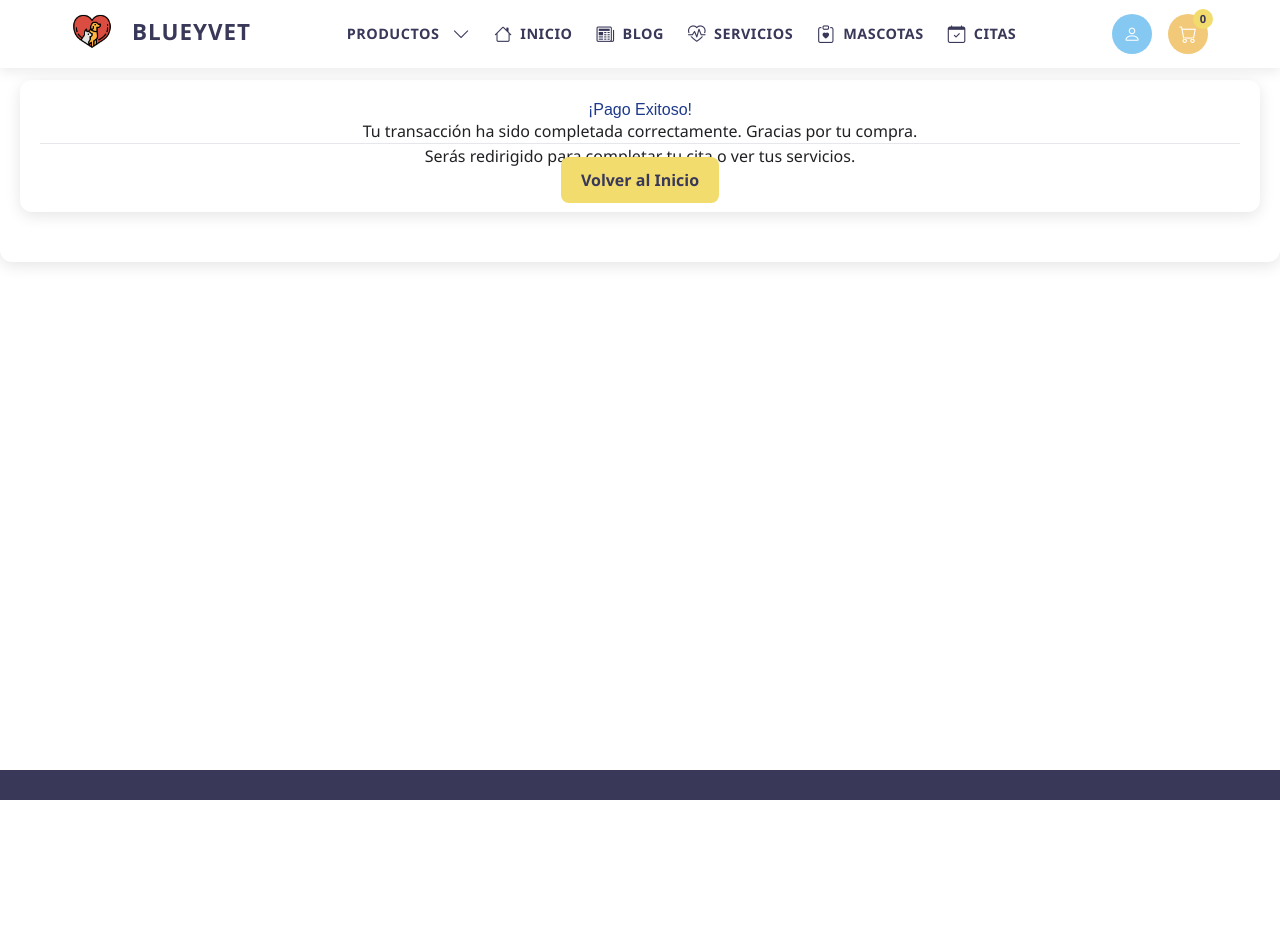
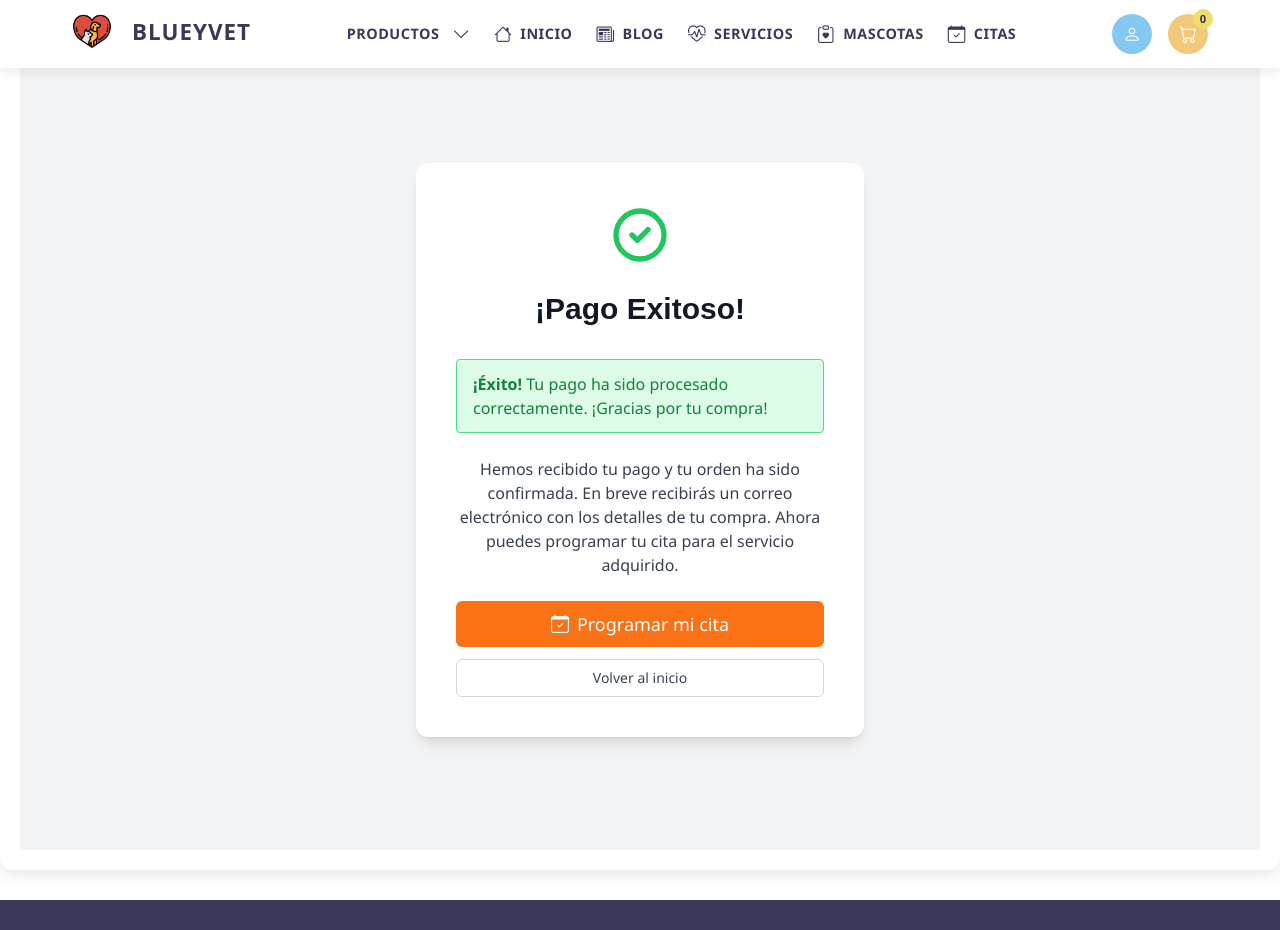
Before and after one commit to FatD01/Clinica_ecommerce_BlueyVet, a Laravel app: page /payments/success-page in a window 1280 px wide. Before the commit the page ends 800 px from the top, so only its background shows below. Run offline with Laravel 12, Linux system fonts and the light colour scheme; the visitor is signed in with stand-in values (Sample User, id 1); data comes from the database, SQL or seed files in the repository; style sheets or scripts are compiled from the project's sources.

Commit message:
20:12 12:/05 que sueño bro:(

```diff
--- a/resources/views/client/checkout/success.blade.php
+++ b/resources/views/client/checkout/success.blade.php
@@ -1,13 +1,66 @@
-@extends('layouts.app')
+{{-- resources/views/client/success.blade.php --}}
+
+@extends('layouts.app') {{-- Asegúrate de que este layout incluye Tailwind CSS --}}
 
 @section('content')
-<div class="container text-center py-5">
-    <div class="alert alert-success" role="alert">
-        <h4 class="alert-heading">¡Pago Exitoso!</h4>
-        <p>Tu transacción ha sido completada correctamente. Gracias por tu compra.</p>
-        <hr>
-        <p class="mb-0">Serás redirigido para completar tu cita o ver tus servicios.</p>
+    <div class="min-h-screen bg-gray-100 flex items-center justify-center py-12 px-4 sm:px-6 lg:px-8">
+        <div class="max-w-md w-full space-y-8 p-10 bg-white rounded-xl shadow-lg">
+            <div class="text-center">
+                {{-- Puedes añadir una imagen o icono de éxito aquí, como un checkmark --}}
+                <svg class="mx-auto h-16 w-16 text-green-500" fill="none" stroke="currentColor" viewBox="0 0 24 24" xmlns="http://www.w3.org/2000/svg">
+                    <path stroke-linecap="round" stroke-linejoin="round" stroke-width="2" d="M9 12l2 2 4-4m6 2a9 9 0 11-18 0 9 9 0 0118 0z"></path>
+                </svg>
+                <h2 class="mt-6 text-3xl font-extrabold text-gray-900">
+                    ¡Pago Exitoso!
+                </h2>
+            </div>
+            <div class="mt-8 space-y-6">
+                @if(Session::has('success'))
+                    <div class="bg-green-100 border border-green-400 text-green-700 px-4 py-3 rounded relative" role="alert">
+                        <strong class="font-bold">¡Éxito!</strong>
+                        <span class="block sm:inline">{{ Session::get('success') }}</span>
+                    </div>
+                @else
+                    <div class="bg-green-100 border border-green-400 text-green-700 px-4 py-3 rounded relative" role="alert">
+                        <strong class="font-bold">¡Éxito!</strong>
+                        <span class="block sm:inline">Tu pago ha sido procesado correctamente. ¡Gracias por tu compra!</span>
+                    </div>
+                @endif
+
+                <p class="text-gray-700 text-center">
+                    Hemos recibido tu pago y tu orden ha sido confirmada. En breve recibirás un correo electrónico con los detalles de tu compra.
+                    Ahora puedes programar tu cita para el servicio adquirido.
+                </p>
+
+                {{-- Opcional: Mostrar detalles de la transacción si se pasan del controlador --}}
+                @if(isset($order) && $order)
+                    <div class="text-gray-600 text-sm mt-4 p-4 bg-gray-50 rounded-md border border-gray-200">
+                        <p class="font-bold mb-2">Detalles de tu compra:</p>
+                        <p><span class="font-semibold">Servicio:</span> {{ $order->service->name ?? 'N/A' }}</p>
+                        <p><span class="font-semibold">Monto Pagado:</span> S/{{ number_format($order->amount ?? 0, 2) }} {{ $order->currency ?? 'N/A' }}</p>
+                        <p><span class="font-semibold">ID de Orden Local:</span> {{ $order->id ?? 'N/A' }}</p>
+                        @if(isset($paypal_order_id))
+                            <p><span class="font-semibold">ID de Transacción PayPal:</span> {{ $paypal_order_id }}</p>
+                        @endif
+                    </div>
+                @endif
+
+
+                <div class="text-center mt-6">
+                    {{-- Botón "Programar mi cita" con colores de Bluey (ej. naranja/azul) --}}
+                    {{-- Asegúrate de que client.citas.index sea la ruta correcta a tu página de citas --}}
+                    <a href="{{ route('client.citas.index') }}"
+                       class="group relative w-full flex justify-center py-2 px-4 border border-transparent text-lg font-medium rounded-md text-white bg-orange-500 hover:bg-orange-600 focus:outline-none focus:ring-2 focus:ring-offset-2 focus:ring-orange-500 transition-all duration-200 ease-in-out">
+                        <i class="bi bi-calendar-check mr-2"></i> Programar mi cita
+                    </a>
+
+                    {{-- Botón "Volver al inicio" --}}
+                    <a href="{{ route('client.home') }}"
+                       class="group relative w-full flex justify-center py-2 px-4 border border-gray-300 text-sm font-medium rounded-md text-gray-700 bg-white hover:bg-gray-50 focus:outline-none focus:ring-2 focus:ring-offset-2 focus:ring-blue-500 mt-3 transition-all duration-200 ease-in-out">
+                        Volver al inicio
+                    </a>
+                </div>
+            </div>
+        </div>
     </div>
-    <a href="{{ route('client.home') }}" class="btn btn-primary mt-3">Volver al Inicio</a>
-</div>
 @endsection
```
Also changed, not shown: app/Http/Controllers/PaymentController.php (+39 -26 lines).
